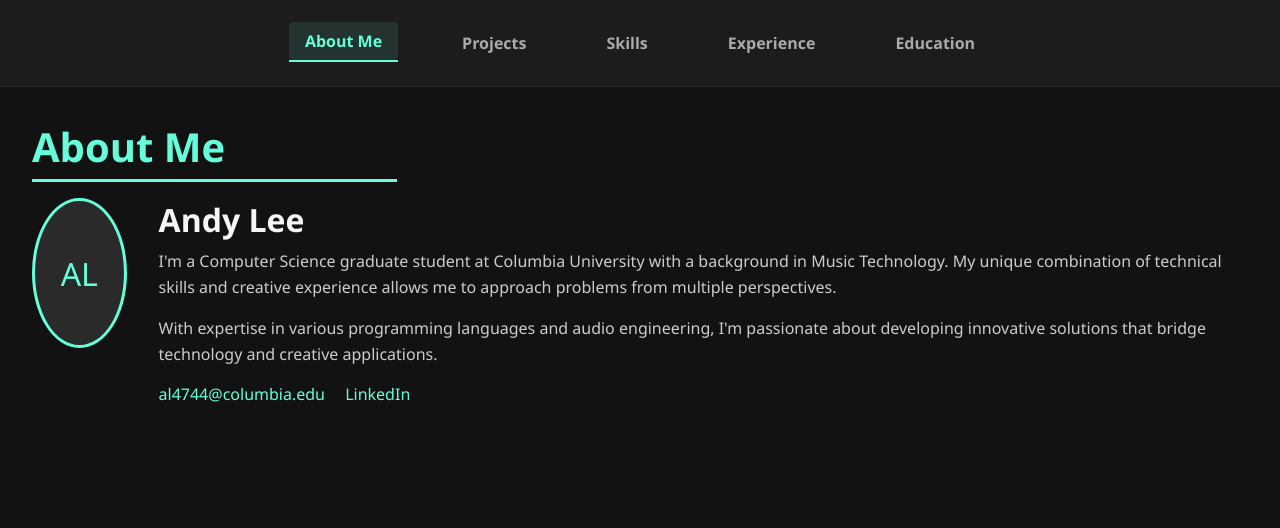
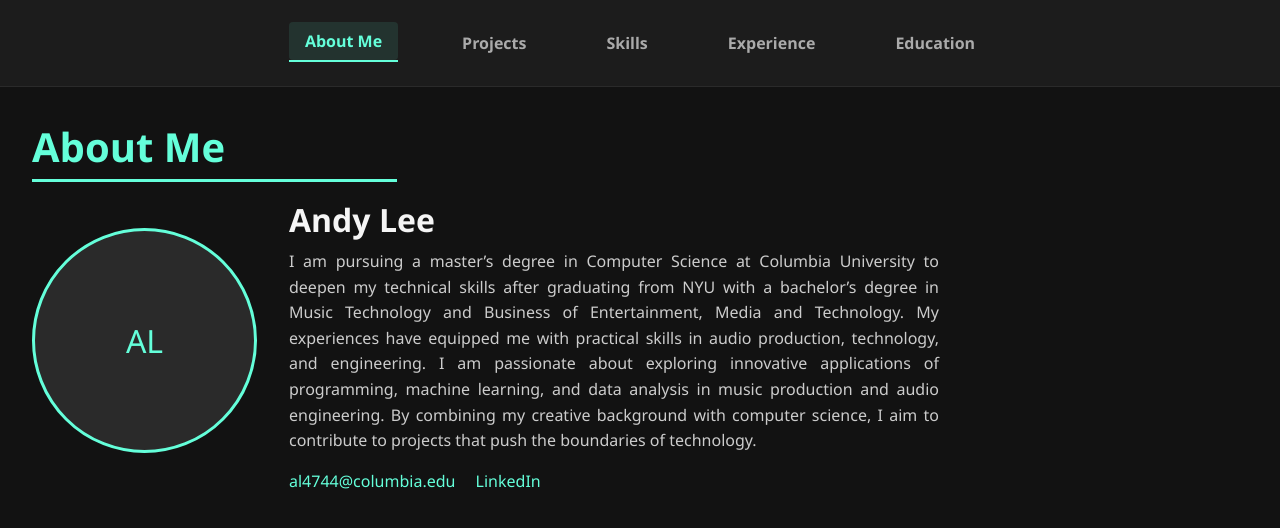
Before and after one commit to al4744/al4744.github.io, a plain HTML site: page index.html in a window 1280 px wide. Drawn offline with Linux system fonts and the light colour scheme.

Commit message:
Update index.html

```diff
--- a/index.html
+++ b/index.html
@@ -152,8 +152,9 @@
         }
 
         .profile-pic {
-            width: 150px;
-            height: 150px;
+            margin-top: 30px;
+            width: 225px;
+            height: 225px;
             border-radius: 50%;
             background-color: #2a2a2a;
             margin-right: 2rem;
@@ -448,8 +449,14 @@
                         <div class="profile-pic">AL</div>
                         <div class="profile-info">
                             <h2>Andy Lee</h2>
-                            <p>I'm a Computer Science graduate student at Columbia University with a background in Music Technology. My unique combination of technical skills and creative experience allows me to approach problems from multiple perspectives.</p>
-                            <p>With expertise in various programming languages and audio engineering, I'm passionate about developing innovative solutions that bridge technology and creative applications.</p>
+                            <p style="max-width: 650px; text-align: justify;">I am pursuing a master’s degree in Computer
+                            Science at Columbia University to deepen my technical skills after graduating
+                            from NYU with a bachelor’s degree in Music Technology and Business of Entertainment,
+                            Media and Technology. My experiences have equipped me with practical skills in audio
+                            production, technology, and engineering. I am passionate about exploring innovative
+                            applications of programming, machine learning, and data analysis in music production
+                            and audio engineering. By combining my creative background with computer science,
+                            I aim to contribute to projects that push the boundaries of technology.</p>
                             <div class="contact-info">
                                 <a href="mailto:al4744@columbia.edu">al4744@columbia.edu</a>
                                 <a href="https://linkedin.com/in/andy-lee1" target="_blank">LinkedIn</a>
```
